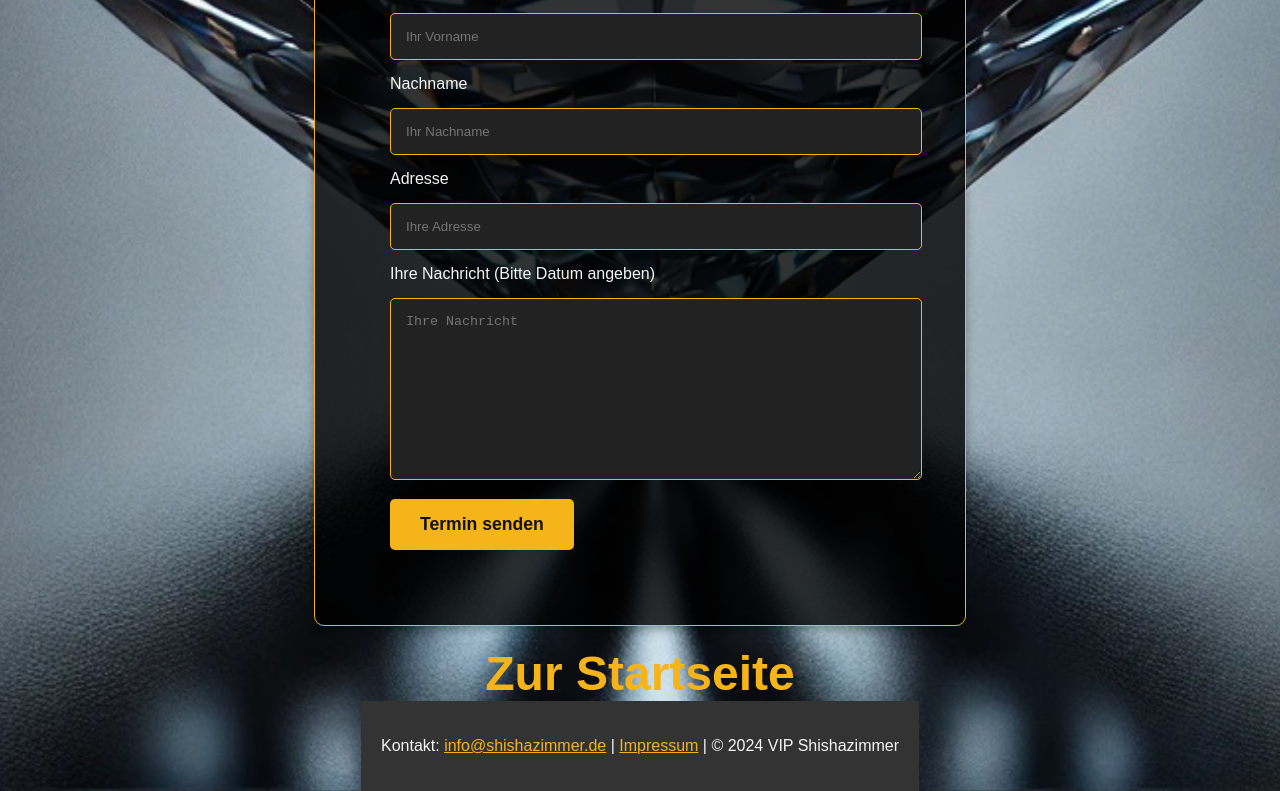
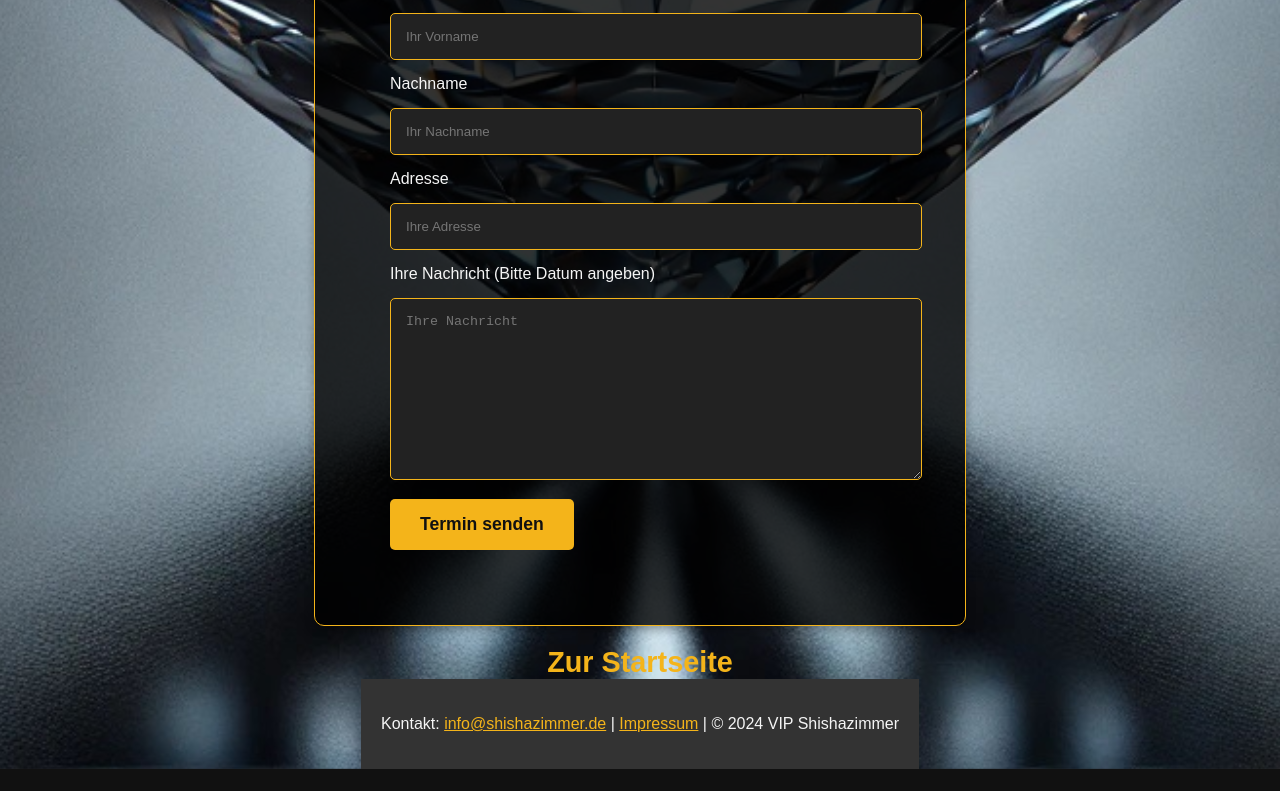
Before and after one commit to EsatOercuen/SchoolProjectWeb, a website: page Calender.html in a window 1280 px wide. Shown: the part 1229-2020 px from the top of the page. After the commit the page ends 1998 px from the top, so only its background shows below. Drawn offline with Linux system fonts and the light colour scheme.

Commit message:
Update Calender.html

```diff
--- a/Calender.html
+++ b/Calender.html
@@ -173,7 +173,7 @@
     .back-to-home a {
       text-decoration: none;
       color: #f4b41a;
-      font-size: 3.0rem;
+      font-size: 1.8rem;
       font-weight: bold;
     }
 
```
